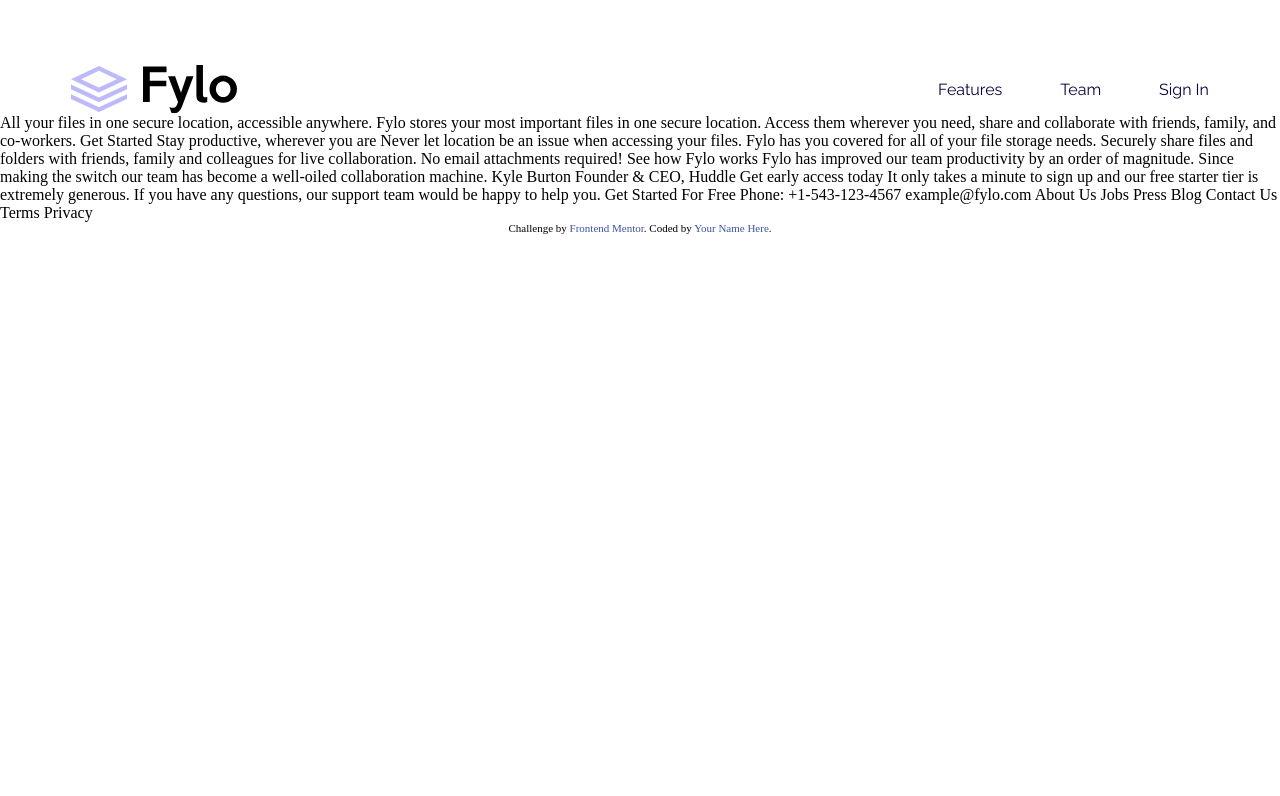
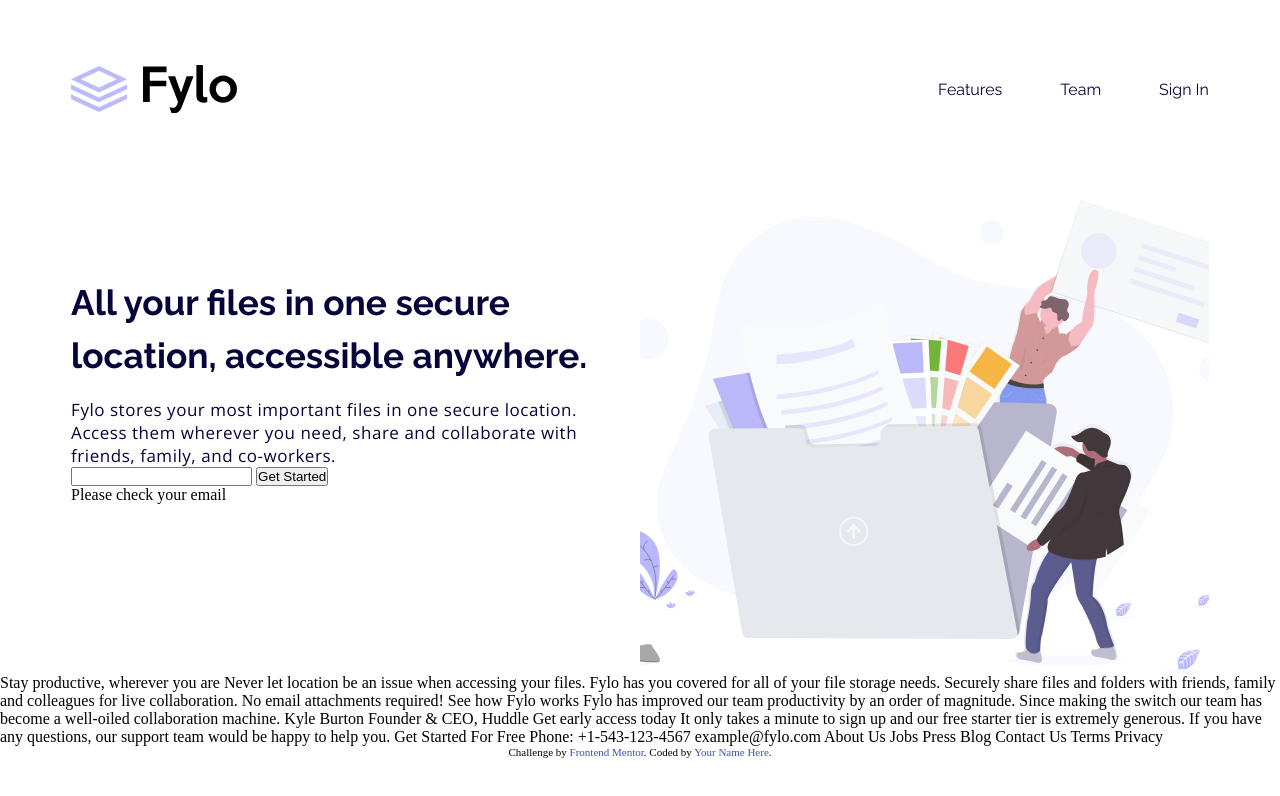
Before and after one commit to vanderms/fylo-landing-page-with-two-column-layout, a plain HTML site: page index.html in a window 1280 px wide. Drawn offline with nearby package versions, Linux system fonts and the light colour scheme.

Commit message:
add section cover

```diff
--- a/index.html
+++ b/index.html
@@ -22,22 +22,40 @@
   <nav class='root-navbar'>
     <img src="./images/logo.svg" alt="fiddle logo" class="logo">
     <ul class="links">
-      <li><a class="typo-links" href="/">Features</a></li>
-      <li><a class="typo-links" href="/">Team</a></li>
-      <li><a class="typo-links" href="/">Sign In</a></li>
+      <li><a class="tp-links" href="/">Features</a></li>
+      <li><a class="tp-links" href="/">Team</a></li>
+      <li><a class="tp-links" href="/">Sign In</a></li>
     </ul>
   </nav>
+  <main>
+    <section class="root-section-cover">
+      <div class="content">
+        <header>
+          <h1 class="title tp-h1">All your files in one secure location, accessible anywhere.</h1>
+          <p class="description tp-subtitle"> Fylo stores your most important files in one secure location.
+            Access them wherever you need, share and collaborate with friends,
+            family, and co-workers.</p>
+        </header>
+        <form action="/" class="form">
+          <input aria-label="email" id="email" type="text" class="email">
+          <input type="submit" value="Get Started">
+        </form>
+        <div class="warning">Please check your email</div>
+      </div>
+      <div class="bg-image"></div>
+    </section>
+
+
+  </main>
 
 
 
 
-  All your files in one secure location, accessible anywhere.
 
-  Fylo stores your most important files in one secure location.
-  Access them wherever you need, share and collaborate with friends,
-  family, and co-workers.
 
-  Get Started
+
+
+
 
   Stay productive, wherever you are
 
--- a/scss/_html.scss
+++ b/scss/_html.scss
@@ -16,8 +16,7 @@ ul {
   list-style-type: none;
 }
 
-//font-family: 'Open Sans', sans-serif;
-//font-family: 'Raleway', sans-serif;
+
 
 
 .attribution {
--- /dev/null
+++ b/scss/_section-cover.scss
@@ -0,0 +1,33 @@
+@import './mixins';
+
+
+.root-section-cover{
+  @include container;
+
+  margin-top: rem(86);
+  display: grid;
+  grid-template-columns: 1fr 1fr;
+
+
+  .bg-image {
+    background-image: url(./images/illustration-1.svg);
+    height: rem(474);
+    background-repeat: no-repeat;
+    background-size: cover;
+    background-position: center;
+  }
+
+  .content{
+    padding-right: rem(13);
+  }
+
+  .title{
+    margin-top: rem(77);
+  }
+
+  .description {
+    margin-top: rem(15);
+    max-width: rem(585);
+  }
+
+}
--- a/scss/_typography.scss
+++ b/scss/_typography.scss
@@ -1,8 +1,31 @@
 @import './mixins';
 
-.typo-links{
-  font-family: 'Raleway', sans-serif;
+
+
+$open-sans: 'Open Sans', sans-serif;
+$raleway: 'Raleway', sans-serif;
+
+.tp-links{
+  font-family: $raleway;
   font-weight: normal;
   font-size: clamp(rem(14), 3.70vw ,rem(16));
   color: $very-dark-blue;
 }
+
+.tp-h1{
+  font-family: $raleway;
+  font-weight: 700;
+  font-size: clamp(rem(24), 2.75vw, rem(40));
+  line-height: 1.5;
+  color: $very-dark-blue;
+}
+
+.tp-subtitle{
+  font-family: $open-sans;
+
+  font-weight: 400;
+  font-size: rem(17);
+  line-height: 24 / 17;
+  letter-spacing: 0.53125px;
+  color: $very-dark-blue;
+}
--- a/scss/index.scss
+++ b/scss/index.scss
@@ -1,3 +1,4 @@
 @import './html';
 @import './typography';
 @import './navbar';
+@import './section-cover';
```
Also changed, not shown: index.css.
